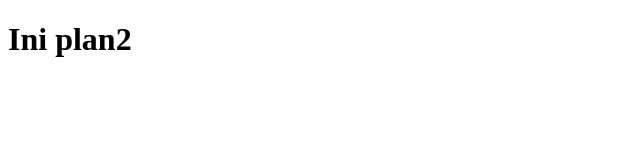
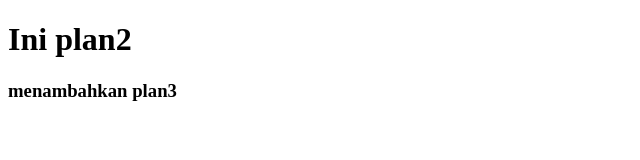
Before and after one commit to David-Dermawan/resolusi, a plain HTML site: page index.html in a window 1280 px wide. Shown: the whole page, without its empty margins (0-640 px from the left). Drawn offline with Linux system fonts and the light colour scheme.

Commit message:
menambahkan plan3

```diff
--- a/index.html
+++ b/index.html
@@ -7,5 +7,6 @@
   </head>
   <body>
     <h1>Ini plan2</h1>
+    <h3>menambahkan plan3</h3>
   </body>
 </html>
```
